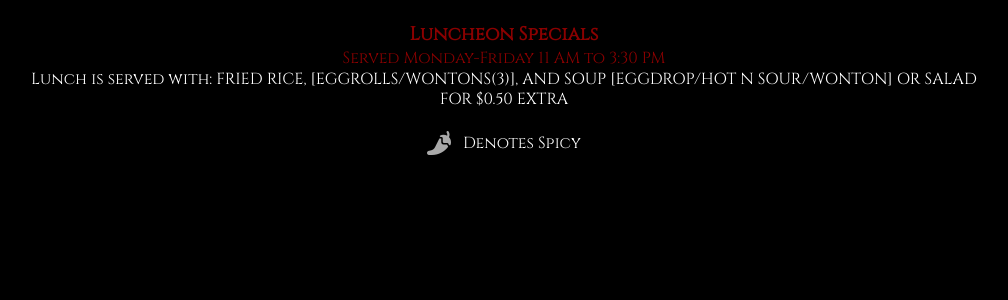
After one commit to GingerBeardx/mandarin_redesign, a Flask app: template templates/specials.html in a window 1280 px wide. The commit adds this page. Shown: the top 300 px of the page, without its empty margins (136-1144 px from the left). Run offline with Flask 2, Linux system fonts and the light colour scheme; the template is opened without the code that fills it, so the values that code supplies are empty; some libraries are stand-ins or nearby versions.

Commit message:
Started luncheon specials page, items generated, spicy items specified

```diff
--- a/routes.py
+++ b/routes.py
@@ -1,4 +1,5 @@
 from flask import Flask, render_template
+import csv
 
 app = Flask(__name__)
 
@@ -6,5 +7,11 @@ app = Flask(__name__)
 def index():
     return render_template('index.html')
 
+@app.route('/specials')
+def specials():
+    with open('./scrape/lunch_specials.csv', 'r') as f:
+        specials = csv.DictReader(f)
+        return render_template('specials.html', specials=specials)
+
 if __name__ == '__main__':
     app.run(debug=True)
--- a/static/style.css
+++ b/static/style.css
@@ -10,7 +10,7 @@ body {
     color: darkred;
 }
 
-.content, .store-info {
+.content, .store-info, span {
     display: flex;
     align-items: center;
 }
@@ -26,7 +26,7 @@ body {
     padding: .3rem;
 }
 
-.store-info i {
+.store-info i, .spicy i {
     font-size: 1.5rem;
     color: darkgrey;
     padding-right: .75rem;
@@ -35,6 +35,21 @@ body {
 
 .store-info i:hover {
     color: darkred;
+}
+
+.table {
+    width: 300px;
+    margin: 0 auto;
+    color: darkgrey;
+}
+
+.spicy {
+    flex-direction: row;
+}
+
+tr {
+    display: flex;
+    flex-direction: row;
 }
 
 h2 {
@@ -48,7 +63,7 @@ img {
 }
 
 p {
-    font-size: .85rem;
+    font-size: 1rem;
     line-height: 1.25;
     color: white;
 }
--- /dev/null
+++ b/templates/specials.html
@@ -0,0 +1,27 @@
+{% extends 'layout.html' %}
+
+{% block content %}
+    <h3>Luncheon Specials</h3>
+    <span class="hours">Served Monday-Friday 11 AM to 3:30 PM</span>
+    <p>Lunch is served with: FRIED RICE, [EGGROLLS/WONTONS(3)], AND SOUP [EGGDROP/HOT N SOUR/WONTON] OR SALAD FOR $0.50 EXTRA</p>
+    <br>
+    <span class="spicy"><i class="fas fa-pepper-hot"></i><p>Denotes Spicy</p></span>
+    <div class="table">
+        <table>
+        {% for special in specials %}
+        <tr>
+            {% if special.hot == 'True' %}
+                <td><i class="fas fa-pepper-hot"></i></td>
+            {% else %}
+                <td> </td>
+            {% endif %}
+            <td>{{ special.name }}</td>
+            <td>{{ special.item }}</td>
+            <td>{{ special.price }}</td>
+        </tr>
+        {% endfor %}
+    </table>
+    </div>
+
+
+{% endblock content %}
```
